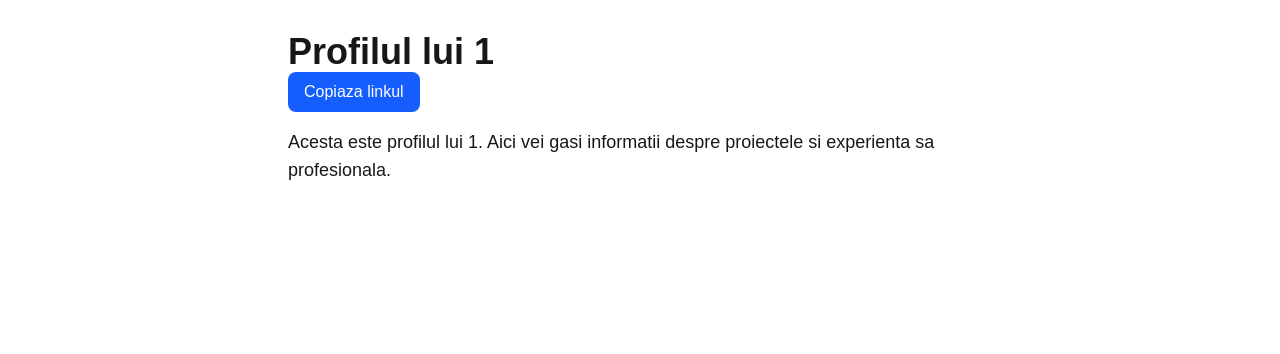
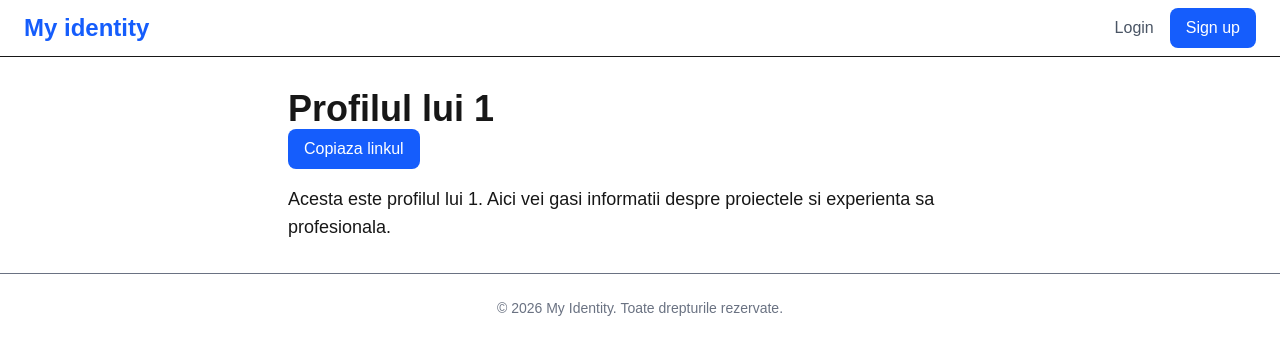
Before and after one commit to ovidiuteodor/my-identity, a Next.js app: page /p/1 in a window 1280 px wide. Shown: the top 354 px of the page. Built offline with nearby package versions, Linux system fonts and the light colour scheme.

Commit message:
Mutat navbarul si footerul pe toate paginile

```diff
--- a/src/app/layout.tsx
+++ b/src/app/layout.tsx
@@ -1,5 +1,7 @@
 import type { Metadata } from "next";
 import { Geist, Geist_Mono } from "next/font/google";
+import Navbar from "@/components/Navbar";
+import Footer from "@/components/Footer";
 import "./globals.css";
 
 const geistSans = Geist({
@@ -27,7 +29,11 @@
       lang="en"
       className={`${geistSans.variable} ${geistMono.variable} h-full antialiased`}
     >
-      <body className="min-h-full flex flex-col">{children}</body>
+      <body className="min-h-full flex flex-col">
+        <Navbar />
+        {children}
+        <Footer />
+      </body>
     </html>
   );
 }
--- a/src/app/page.tsx
+++ b/src/app/page.tsx
@@ -1,14 +1,9 @@
-import Navbar from "@/components/Navbar";
 import Link from "next/link";
-import Footer from "@/components/Footer";
 import CardFeature from "@/components/CardFeature";
 
 export default function Home() {
   return (
     <main>
-
-      <Navbar />
-
       <div  className="flex flex-col items-center justify-center gap-6 px-4 py-20 text-center">
         <h1 className="text-6xl font-extrabold text-blue-600 ">
             My Identity
@@ -55,8 +50,6 @@
           </div>
         </div>
 
-      <Footer />
-
     </main>
   );
 }
```
